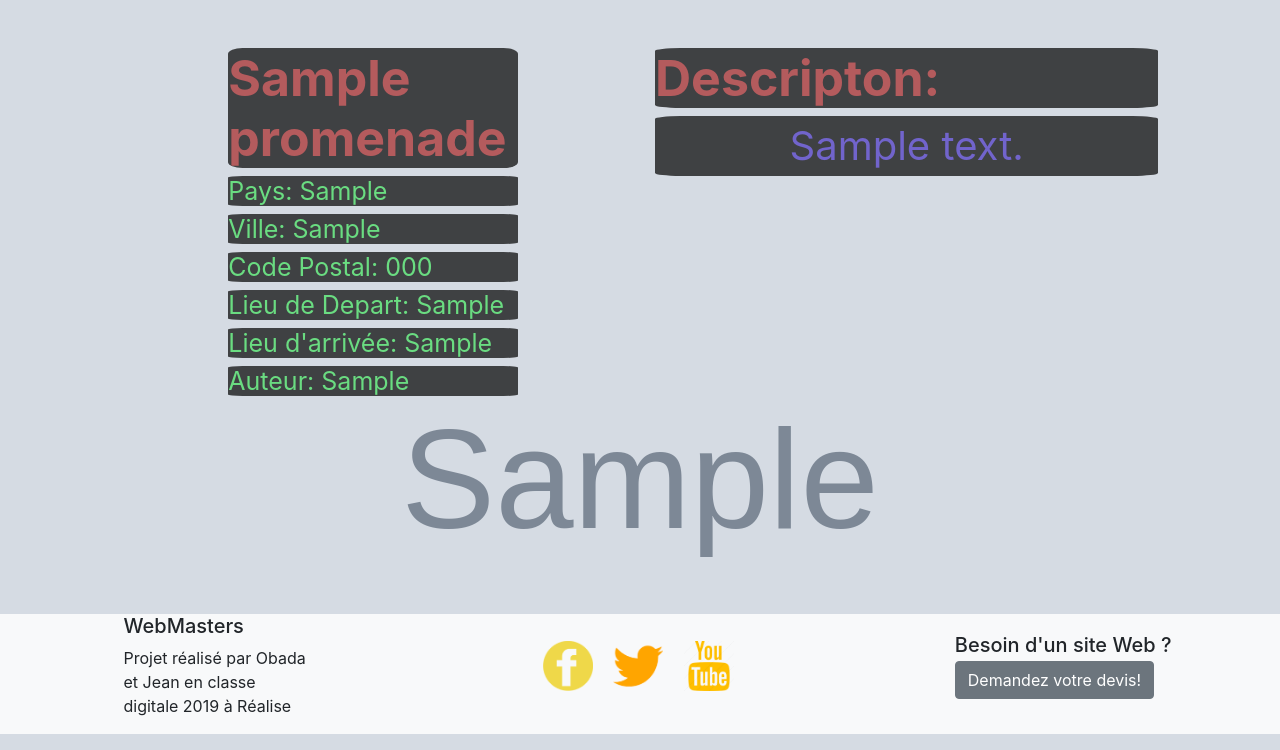
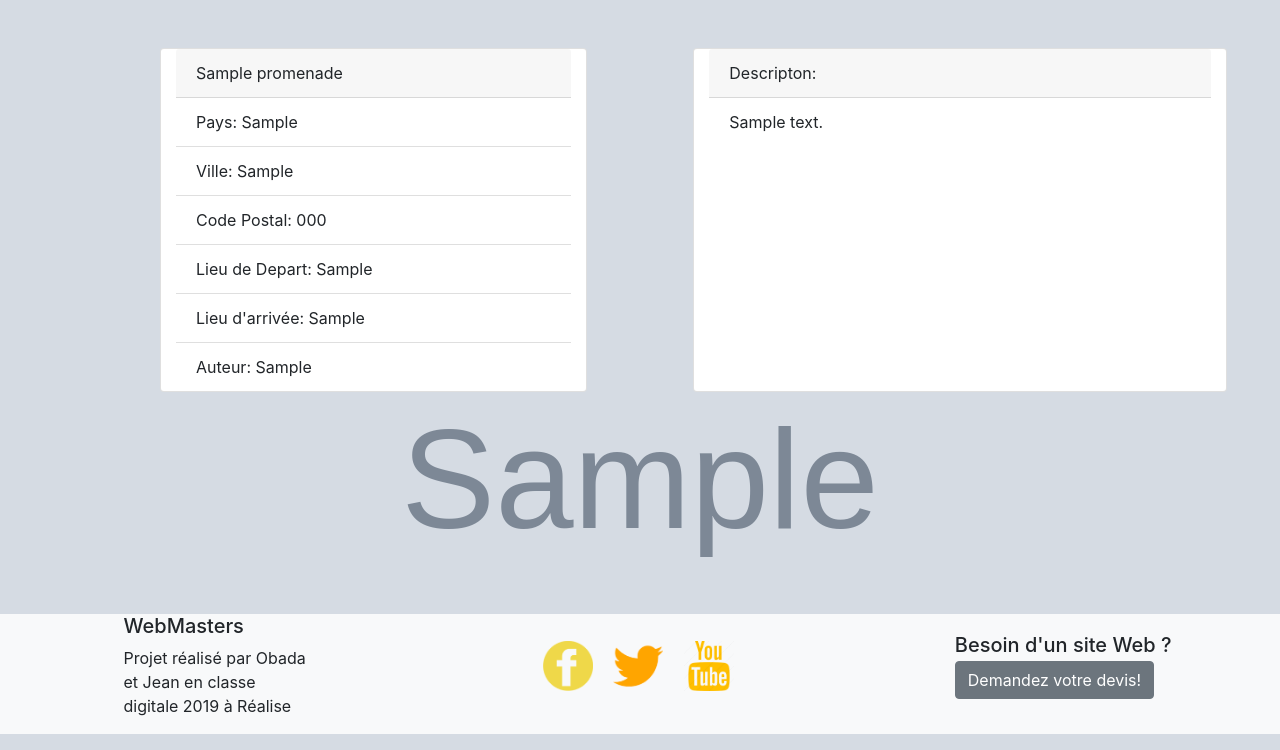
Before and after one commit to jeanTimWEB/Obada-et-Jean, a PHP site: page /afficherInfo.php?id=1 in a window 1280 px wide. Shown: the part 66-816 px from the top of the page. Run offline with PHP 8.4, Linux system fonts and the light colour scheme; tables that the repository leaves empty or names only in its code hold one stand-in row (values such as "Sample post"); grey boxes marked "Sample" are stand-in pictures.

Commit message:
changed afficherinfo.php

```diff
--- a/www/afficherInfo.php
+++ b/www/afficherInfo.php
@@ -89,32 +89,42 @@ $promenade = $database->getPromenade($id);
 
         <div class="container-fluid promnadeInfo">
 
-            <div class="row">
+            <div class="row d-flex justify-content-sm-center">
 
-                <div class="offset-2 place col-3 mt-5">
+                <div class="card offset-lg-1 mt-5 col-xl-4 col-xs-12 mesCartes ">
 
-                    <h1><?php echo $promenade->getTitre();?></h1>
+                    <div class="card-header">
 
-                    <h2>Pays: <?php echo $promenade->getPays();?></h2>
-                    <h2>Ville: <?php echo $promenade->getVille();?></h2>
-                    <h2>Code Postal: <?php echo $promenade->getCP();?></h2>
-                    <h2>Lieu de Depart: <?php echo $promenade->getDepart();?></h2>
-                    <h2>Lieu d'arrivée: <?php echo $promenade->getArrivee();?></h2>
-                    <h2>Auteur: <?php echo $promenade->getAuteur();?></h2>
+                        <?php echo $promenade->getTitre();?>
+
+                    </div>
+
+                    <ul class="list-group list-group-flush">
+
+                        <li class="list-group-item">Pays: <?php echo $promenade->getPays();?></li>
+                        <li class="list-group-item">Ville: <?php echo $promenade->getVille();?></li>
+                        <li class="list-group-item">Code Postal: <?php echo $promenade->getCP();?></li>
+                        <li class="list-group-item">Lieu de Depart: <?php echo $promenade->getDepart();?></li>
+                        <li class="list-group-item">Lieu d'arrivée: <?php echo $promenade->getArrivee();?></li>
+                        <li class="list-group-item">Auteur: <?php echo $promenade->getAuteur();?></li>
+
+                    </ul>
 
                 </div>
 
-                <div class="offset-1 col-5 mt-5">
+                <div class="card offset-lg-1 mt-5 col-xl-5 col-xs-12 mesCartes" >
 
-                    <h1>Descripton: </h1>
+                    <div class="card-header">
 
-                    <p>
+                        Descripton:
 
-                    <?php echo $promenade->getDescription();?>
+                    </div>
 
-                    </p>
+                    <ul class="list-group list-group-flush">
 
+                        <li class="list-group-item"><?php echo $promenade->getDescription();?></li>
 
+                    </ul>
 
                 </div>
 
@@ -126,7 +136,7 @@ $promenade = $database->getPromenade($id);
         <footer>
             <!--Jean-->
 
-            <div class="container-fluid fixed-bottom bg-light ">
+            <div class="container-fluid fixed-bottom bg-light d-none d-sm-block">
 
                 <!-- Grid row -->
                 <div class="row justify-content-around align-items-center">
--- a/www/style.css
+++ b/www/style.css
@@ -119,6 +119,7 @@ a div{
   background-color: black;
   opacity: 0.7;
   border-radius: 5%;
+  font-family: 'Courier New', Courier, monospace;
 }
 
 .promnadeInfo h2{
@@ -129,6 +130,8 @@ a div{
   background-color: black;
   opacity: 0.7;
   border-radius: 5%;
+
+  font-family: Georgia, 'Times New Roman', Times, serif;
 
 }
 
@@ -141,6 +144,8 @@ a div{
   background-color: black;
   opacity: 0.7;
   border-radius: 5%;
+
+  font-family: 'Franklin Gothic Medium', 'Arial Narrow', Arial, sans-serif;
 }
 
 .modif{
```
